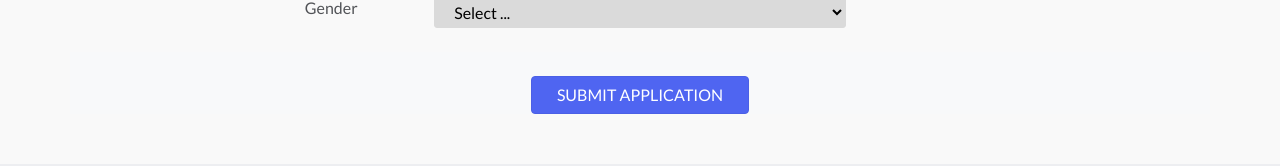
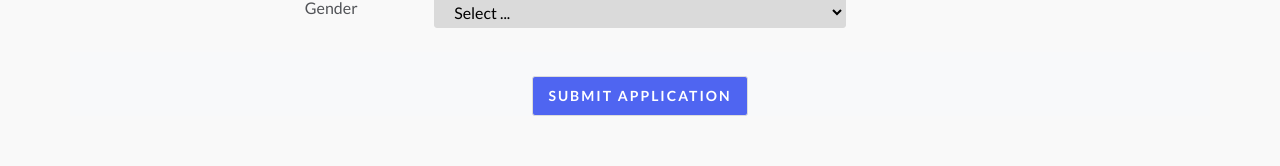
Before and after one commit to sujit995/render-form-strapi, a React (Create React App) app: page / in a window 1280 px wide. Shown: the part 1955-2121 px from the top of the page. Built offline with nearby package versions, Linux system fonts and the light colour scheme.

Commit message:
form and input styling

```diff
--- a/src/styles/form.css
+++ b/src/styles/form.css
@@ -39,11 +39,23 @@
 }
 
 .btn{
-    width: 20%;
-    background: #4f65f1;
-    border-color: #4b60e5;
-    color: white;
-    text-transform: uppercase;
+    background-color:#4f65f1;
+    border-color:#4b60e5;
+    color:white;
+    font:normal 700 14px/1.4 Lato;
+    text-transform:uppercase;
+    letter-spacing:2px;
+    line-height:1.3;
+    padding:10px 15px;
+    text-align:center;
+    border:1px solid #dcdcdc;
+    cursor:pointer;
+    outline:none;
+    border-radius:3px;
+}
+.btn:hover{
+    background-color:#4b60e5;
+    color:white;
 }
 
 .file__wrapper{
```
Also changed, not shown: src/styles/inputform.css (+14 -0 lines).
